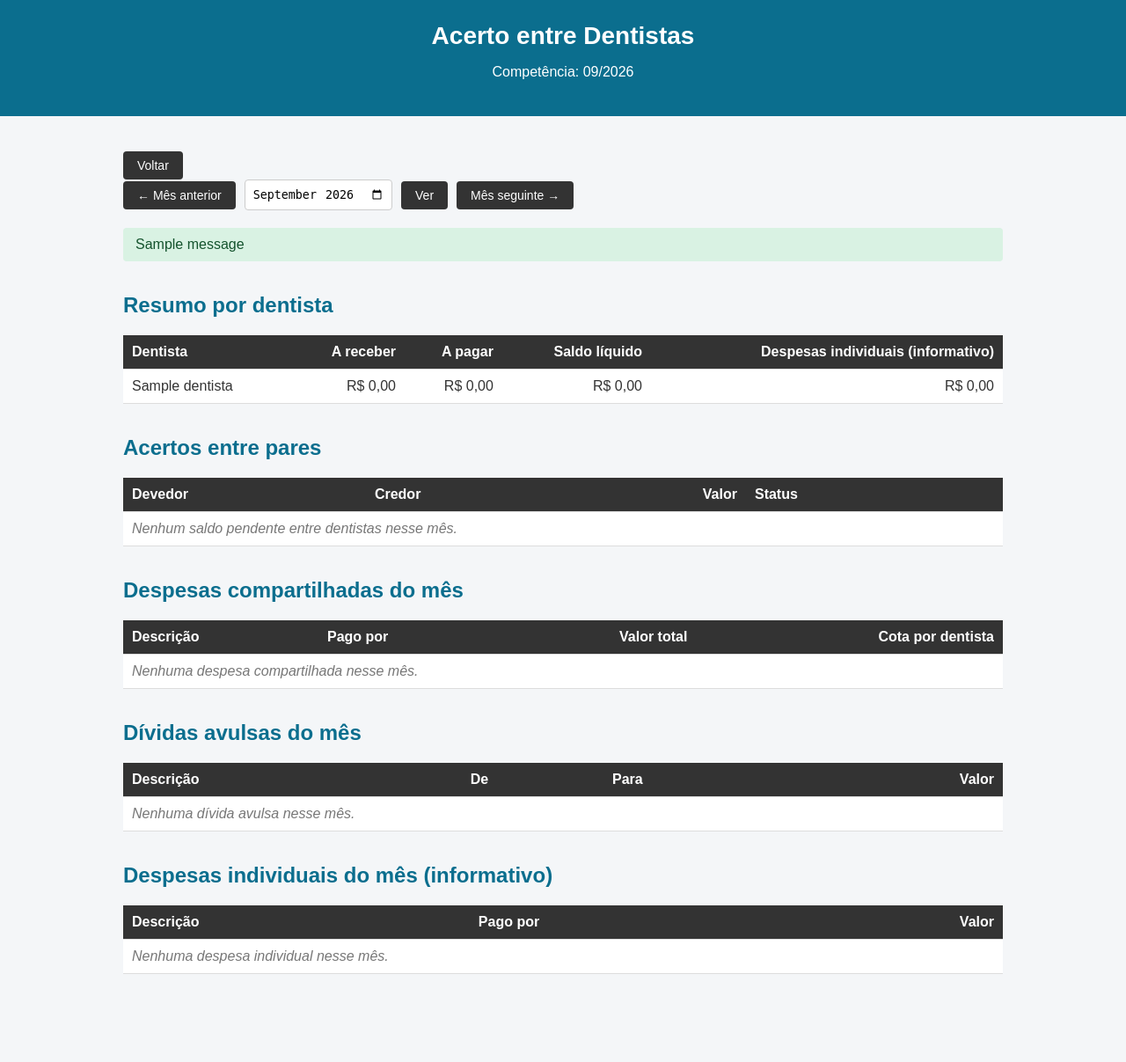
After one commit to marcelocintra27-coder/consultorio, a Django app: page /locacao/acerto/ in a window 1280 px wide. The commit adds this page. Shown: the whole page at 88% size. Run offline with Django 5.2, Linux system fonts and the light colour scheme; a user stored in the database is signed in; tables that the repository leaves empty hold one stand-in row (values such as "Sample post"); one stand-in notice (Sample message) is shown.

```diff
--- a/consultorio/urls.py
+++ b/consultorio/urls.py
@@ -4,4 +4,5 @@ from django.urls import include, path
 urlpatterns = [
     path('admin/', admin.site.urls),
     path('', include('core.urls')),
+    path('locacao/', include('locacao.urls')),
 ]
--- a/core/templates/core/inicio.html
+++ b/core/templates/core/inicio.html
@@ -103,6 +103,12 @@
         </div>
 
         <div class="card">
+            <h2>Dentistas</h2>
+            <p>Cadastro de dentistas e salas.</p>
+            <a href="{% url 'locacao:listar_dentistas' %}" class="botao">Acessar</a>
+        </div>
+
+        <div class="card">
             <h2>Agenda</h2>
             <p>Controle de consultas e horários.</p>
             <a href="{% url 'core:listar_consultas' %}" class="botao">Acessar</a>
--- /dev/null
+++ b/locacao/templates/locacao/acerto_mensal.html
@@ -0,0 +1,241 @@
+<!DOCTYPE html>
+<html lang="pt-br">
+<head>
+    <meta charset="UTF-8">
+    <meta name="viewport" content="width=device-width, initial-scale=1.0">
+    <title>Acerto entre Dentistas</title>
+    <style>
+        body {
+            font-family: Arial, sans-serif;
+            margin: 0;
+            background: #f4f6f8;
+            color: #333;
+        }
+        header {
+            background: #0b6e8e;
+            color: white;
+            padding: 25px;
+            text-align: center;
+        }
+        header h1 {
+            margin: 0;
+            font-size: 28px;
+        }
+        .container {
+            max-width: 1000px;
+            margin: 40px auto;
+            padding: 0 20px 60px;
+        }
+        .mes-nav {
+            display: flex;
+            align-items: center;
+            gap: 10px;
+            margin-bottom: 20px;
+            flex-wrap: wrap;
+        }
+        .mes-nav input[type="month"] {
+            padding: 8px;
+            border: 1px solid #ccc;
+            border-radius: 4px;
+        }
+        .botao {
+            display: inline-block;
+            padding: 8px 16px;
+            background: #333;
+            color: #fff;
+            text-decoration: none;
+            border-radius: 4px;
+            border: none;
+            cursor: pointer;
+            font-size: 14px;
+        }
+        .botao.marcar { background: #1a7a3c; }
+        .botao.desmarcar { background: #8a1a1a; }
+        .mensagens { margin-bottom: 20px; }
+        .mensagem {
+            padding: 10px 14px;
+            border-radius: 4px;
+            margin-bottom: 8px;
+        }
+        .mensagem.success { background: #d9f2e3; color: #14532d; }
+        .mensagem.error { background: #fbdada; color: #7f1d1d; }
+        section { margin-top: 36px; }
+        h2 { color: #0b6e8e; }
+        table {
+            width: 100%;
+            border-collapse: collapse;
+            background: #fff;
+        }
+        th, td {
+            padding: 10px;
+            border-bottom: 1px solid #ddd;
+            text-align: left;
+        }
+        th { background: #333; color: #fff; }
+        td.valor, th.valor { text-align: right; }
+        .positivo { color: #1a7a3c; }
+        .negativo { color: #8a1a1a; }
+        .status-pago { color: #1a7a3c; font-weight: bold; }
+        .status-pendente { color: #8a1a1a; font-weight: bold; }
+        .vazio { color: #777; font-style: italic; }
+    </style>
+</head>
+<body>
+
+<header>
+    <h1>Acerto entre Dentistas</h1>
+    <p>Competência: {{ mes|date:"m/Y" }}</p>
+</header>
+
+<div class="container">
+
+    <a href="{% url 'core:inicio' %}" class="botao">Voltar</a>
+
+    <form method="get" class="mes-nav">
+        <a href="?mes={{ mes_anterior }}" class="botao">&larr; Mês anterior</a>
+        <input type="month" name="mes" value="{{ mes_input }}">
+        <button type="submit" class="botao">Ver</button>
+        <a href="?mes={{ mes_seguinte }}" class="botao">Mês seguinte &rarr;</a>
+    </form>
+
+    {% if messages %}
+    <div class="mensagens">
+        {% for message in messages %}
+        <div class="mensagem {{ message.tags }}">{{ message }}</div>
+        {% endfor %}
+    </div>
+    {% endif %}
+
+    <section>
+        <h2>Resumo por dentista</h2>
+        <table>
+            <tr>
+                <th>Dentista</th>
+                <th class="valor">A receber</th>
+                <th class="valor">A pagar</th>
+                <th class="valor">Saldo líquido</th>
+                <th class="valor">Despesas individuais (informativo)</th>
+            </tr>
+            {% for linha in resumo %}
+            <tr>
+                <td>{{ linha.dentista.nome_completo }}</td>
+                <td class="valor">R$ {{ linha.a_receber }}</td>
+                <td class="valor">R$ {{ linha.a_pagar }}</td>
+                <td class="valor {% if linha.saldo > 0 %}positivo{% elif linha.saldo < 0 %}negativo{% endif %}">
+                    R$ {{ linha.saldo }}
+                </td>
+                <td class="valor">R$ {{ linha.despesas_individuais }}</td>
+            </tr>
+            {% empty %}
+            <tr><td colspan="5" class="vazio">Nenhuma dentista ativa cadastrada.</td></tr>
+            {% endfor %}
+        </table>
+    </section>
+
+    <section>
+        <h2>Acertos entre pares</h2>
+        <table>
+            <tr>
+                <th>Devedor</th>
+                <th>Credor</th>
+                <th class="valor">Valor</th>
+                <th>Status</th>
+                <th></th>
+            </tr>
+            {% for par in pares %}
+            <tr>
+                <td>{{ par.devedor.nome_completo }}</td>
+                <td>{{ par.credor.nome_completo }}</td>
+                <td class="valor">R$ {{ par.valor }}</td>
+                <td class="{% if par.pago %}status-pago{% else %}status-pendente{% endif %}">
+                    {% if par.pago %}Pago{% else %}Pendente{% endif %}
+                </td>
+                <td>
+                    <form method="post" action="{% url 'locacao:marcar_pagamento' %}">
+                        {% csrf_token %}
+                        <input type="hidden" name="mes" value="{{ mes_input }}">
+                        <input type="hidden" name="devedor_id" value="{{ par.devedor.id }}">
+                        <input type="hidden" name="credor_id" value="{{ par.credor.id }}">
+                        {% if par.pago %}
+                        <input type="hidden" name="acao" value="desmarcar">
+                        <button type="submit" class="botao desmarcar">Desmarcar pago</button>
+                        {% else %}
+                        <input type="hidden" name="acao" value="marcar">
+                        <button type="submit" class="botao marcar">Marcar como pago</button>
+                        {% endif %}
+                    </form>
+                </td>
+            </tr>
+            {% empty %}
+            <tr><td colspan="5" class="vazio">Nenhum saldo pendente entre dentistas nesse mês.</td></tr>
+            {% endfor %}
+        </table>
+    </section>
+
+    <section>
+        <h2>Despesas compartilhadas do mês</h2>
+        <table>
+            <tr>
+                <th>Descrição</th>
+                <th>Pago por</th>
+                <th class="valor">Valor total</th>
+                <th class="valor">Cota por dentista</th>
+            </tr>
+            {% for despesa in despesas_compartilhadas %}
+            <tr>
+                <td>{{ despesa.descricao }}</td>
+                <td>{{ despesa.pago_por.nome_completo }}</td>
+                <td class="valor">R$ {{ despesa.valor }}</td>
+                <td class="valor">R$ {{ despesa.valor_cota }}</td>
+            </tr>
+            {% empty %}
+            <tr><td colspan="4" class="vazio">Nenhuma despesa compartilhada nesse mês.</td></tr>
+            {% endfor %}
+        </table>
+    </section>
+
+    <section>
+        <h2>Dívidas avulsas do mês</h2>
+        <table>
+            <tr>
+                <th>Descrição</th>
+                <th>De</th>
+                <th>Para</th>
+                <th class="valor">Valor</th>
+            </tr>
+            {% for divida in dividas %}
+            <tr>
+                <td>{{ divida.descricao }}</td>
+                <td>{{ divida.de_dentista.nome_completo }}</td>
+                <td>{{ divida.para_dentista.nome_completo }}</td>
+                <td class="valor">R$ {{ divida.valor }}</td>
+            </tr>
+            {% empty %}
+            <tr><td colspan="4" class="vazio">Nenhuma dívida avulsa nesse mês.</td></tr>
+            {% endfor %}
+        </table>
+    </section>
+
+    <section>
+        <h2>Despesas individuais do mês (informativo)</h2>
+        <table>
+            <tr>
+                <th>Descrição</th>
+                <th>Pago por</th>
+                <th class="valor">Valor</th>
+            </tr>
+            {% for despesa in despesas_individuais %}
+            <tr>
+                <td>{{ despesa.descricao }}</td>
+                <td>{{ despesa.pago_por.nome_completo }}</td>
+                <td class="valor">R$ {{ despesa.valor }}</td>
+            </tr>
+            {% empty %}
+            <tr><td colspan="3" class="vazio">Nenhuma despesa individual nesse mês.</td></tr>
+            {% endfor %}
+        </table>
+    </section>
+
+</div>
+</body>
+</html>
--- /dev/null
+++ b/locacao/urls.py
@@ -0,0 +1,19 @@
+from django.urls import path
+
+from .views import (
+    acerto_mensal,
+    cadastrar_dentista,
+    editar_dentista,
+    listar_dentistas,
+    marcar_pagamento,
+)
+
+app_name = 'locacao'
+
+urlpatterns = [
+    path('dentistas/', listar_dentistas, name='listar_dentistas'),
+    path('dentistas/cadastrar/', cadastrar_dentista, name='cadastrar_dentista'),
+    path('dentistas/<int:pk>/editar/', editar_dentista, name='editar_dentista'),
+    path('acerto/', acerto_mensal, name='acerto_mensal'),
+    path('acerto/marcar-pagamento/', marcar_pagamento, name='marcar_pagamento'),
+]
--- a/locacao/views.py
+++ b/locacao/views.py
@@ -1,3 +1,124 @@
-from django.shortcuts import render
+from datetime import date
 
-# Create your views here.
+from django.contrib import messages
+from django.contrib.admin.views.decorators import staff_member_required
+from django.shortcuts import get_object_or_404, redirect, render
+from django.urls import reverse
+from django.utils import timezone
+from django.views.decorators.http import require_POST
+
+from .forms import DentistaForm
+from .models import Dentista, PagamentoPar
+from .services import calcular_acerto_mensal, mes_anterior, mes_seguinte
+
+
+def listar_dentistas(request):
+    termo = request.GET.get('q', '').strip()
+    dentistas = Dentista.objects.filter(ativo=True).select_related('sala')
+    if termo:
+        dentistas = dentistas.filter(nome_completo__icontains=termo)
+    dentistas = dentistas.order_by('nome_completo')
+    return render(request, 'locacao/listar_dentistas.html', {
+        'dentistas': dentistas,
+        'termo': termo,
+    })
+
+
+def cadastrar_dentista(request):
+    if request.method == 'POST':
+        form = DentistaForm(request.POST)
+        if form.is_valid():
+            form.save()
+            return redirect('locacao:listar_dentistas')
+    else:
+        form = DentistaForm()
+    return render(request, 'locacao/form_dentista.html', {
+        'form': form,
+        'titulo': 'Cadastrar Dentista',
+    })
+
+
+def editar_dentista(request, pk):
+    dentista = get_object_or_404(Dentista, pk=pk, ativo=True)
+    if request.method == 'POST':
+        form = DentistaForm(request.POST, instance=dentista)
+        if form.is_valid():
+            form.save()
+            return redirect('locacao:listar_dentistas')
+    else:
+        form = DentistaForm(instance=dentista)
+    return render(request, 'locacao/form_dentista.html', {
+        'form': form,
+        'titulo': 'Editar Dentista',
+    })
+
+
+def _parse_mes(mes_str):
+    if mes_str:
+        try:
+            ano, mes_num = mes_str.split('-')
+            return date(int(ano), int(mes_num), 1)
+        except (TypeError, ValueError):
+            pass
+    hoje = timezone.localdate()
+    return date(hoje.year, hoje.month, 1)
+
+
+@staff_member_required
+def acerto_mensal(request):
+    mes = _parse_mes(request.GET.get('mes', '').strip())
+    resultado = calcular_acerto_mensal(mes)
+    return render(request, 'locacao/acerto_mensal.html', {
+        **resultado,
+        'mes_input': mes.strftime('%Y-%m'),
+        'mes_anterior': mes_anterior(mes).strftime('%Y-%m'),
+        'mes_seguinte': mes_seguinte(mes).strftime('%Y-%m'),
+    })
+
+
+@staff_member_required
+@require_POST
+def marcar_pagamento(request):
+    mes = _parse_mes(request.POST.get('mes', '').strip())
+    try:
+        devedor_id = int(request.POST.get('devedor_id', ''))
+        credor_id = int(request.POST.get('credor_id', ''))
+    except (TypeError, ValueError):
+        messages.error(request, 'Requisição inválida.')
+        return redirect(f"{reverse('locacao:acerto_mensal')}?mes={mes.strftime('%Y-%m')}")
+
+    acao = request.POST.get('acao')
+    resultado = calcular_acerto_mensal(mes)
+    par = next(
+        (
+            p for p in resultado['pares']
+            if p['devedor'].id == devedor_id and p['credor'].id == credor_id
+        ),
+        None,
+    )
+
+    if par is None:
+        messages.error(request, 'Esse par não tem mais saldo pendente nesse mês.')
+    elif acao == 'marcar':
+        pagamento, _ = PagamentoPar.objects.get_or_create(
+            de_dentista_id=devedor_id,
+            para_dentista_id=credor_id,
+            competencia=mes,
+        )
+        pagamento.valor = par['valor_calculado']
+        pagamento.pago = True
+        pagamento.full_clean()
+        pagamento.save()
+        messages.success(
+            request,
+            f"Pagamento de {par['devedor']} para {par['credor']} marcado como pago.",
+        )
+    elif acao == 'desmarcar' and par['pagamento'] is not None:
+        par['pagamento'].pago = False
+        par['pagamento'].save(update_fields=['pago'])
+        messages.success(
+            request,
+            f"Pagamento de {par['devedor']} para {par['credor']} voltou para pendente.",
+        )
+
+    return redirect(f"{reverse('locacao:acerto_mensal')}?mes={mes.strftime('%Y-%m')}")
```
Also changed, not shown: locacao/forms.py (added, +23 -0 lines), locacao/models.py (+8 -0 lines), locacao/services.py (added, +132 -0 lines), locacao/templates/locacao/form_dentista.html (added, +83 -0 lines), locacao/templates/locacao/listar_dentistas.html (added, +94 -0 lines), locacao/migrations/0005_pagamentopar_valor.py (added).
